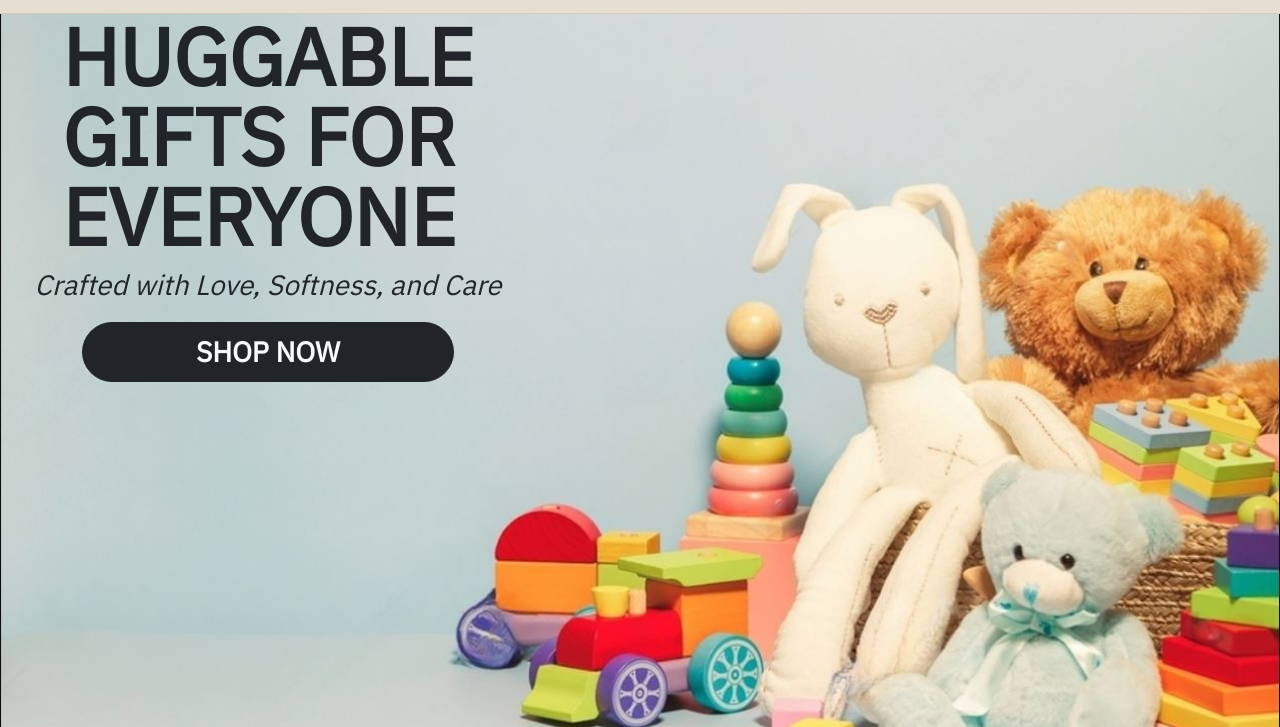
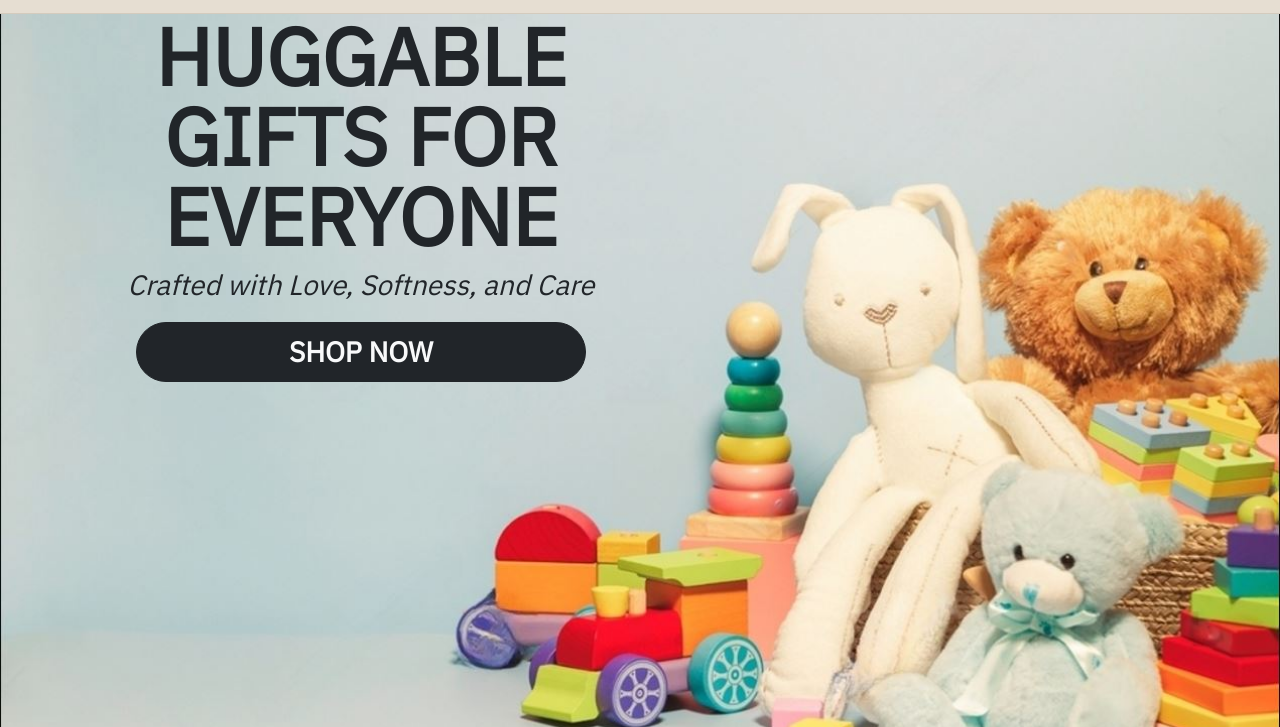
Before and after one commit to deli123/Plushly, a plain HTML site: page index.html in a window 1280 px wide. Shown: the part 73-800 px from the top of the page. Drawn offline with nearby package versions, Linux system fonts and the light colour scheme.

Commit message:
fix text center alignment

```diff
--- a/css/home.css
+++ b/css/home.css
@@ -11,6 +11,10 @@
 
 .vh-50 {
   height: 50vh;
+}
+
+.mw-450 {
+  max-width: 450px;
 }
 
 .item-description {
--- a/index.html
+++ b/index.html
@@ -93,18 +93,18 @@
     </header>
     <main>
       <section class="container-fluid bg-image vh-100">
-        <div class="container">
+        <div class="container-md">
           <div
-            class="d-flex flex-column col-8 col-md-4 align-items-start align-items-xl-center justify-content-md-center mt-5 pt-5 vh-50"
+            class="d-flex flex-column col-8 col-md-6 align-items-start align-items-lg-center justify-content-md-center mt-5 pt-5 vh-50"
             id="home-header"
           >
-            <h1 class="display-1 fw-bold lh-1">HUGGABLE GIFTS FOR EVERYONE</h1>
-            <p class="fs-3 fst-italic text-nowrap">
+            <h1 class="display-1 fw-bold lh-1 text-center">HUGGABLE GIFTS FOR EVERYONE</h1>
+            <p class="fs-3 fst-italic text-center">
               Crafted with Love, Softness, and Care
             </p>
             <a
               href="products.html"
-              class="text-decoration-none text-light btn rounded-pill btn-dark fw-bold fs-3 p-2 px-3 w-100"
+              class="text-decoration-none text-light btn rounded-pill btn-dark fw-bold fs-3 p-2 px-3 w-100 mw-450"
               >SHOP NOW</a
             >
           </div>
```
Also changed, not shown: images/readme/home.JPG.
